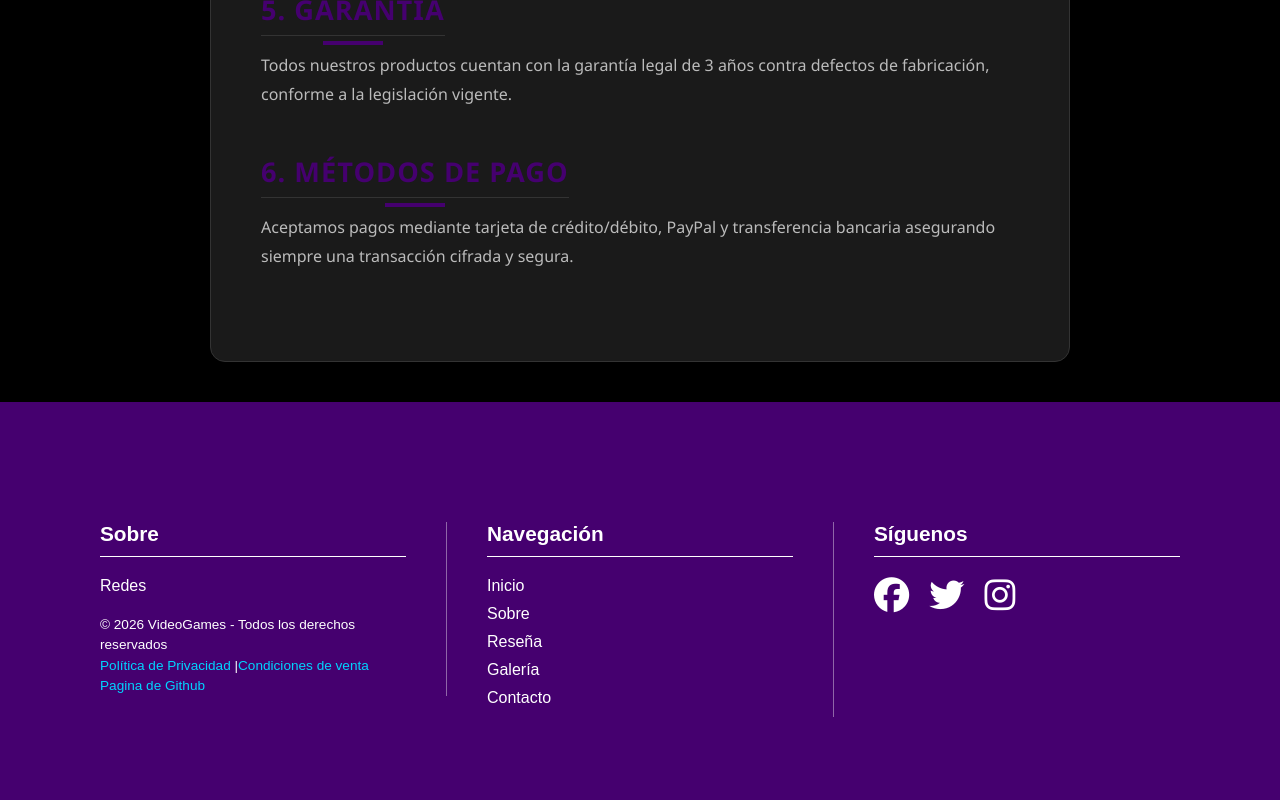
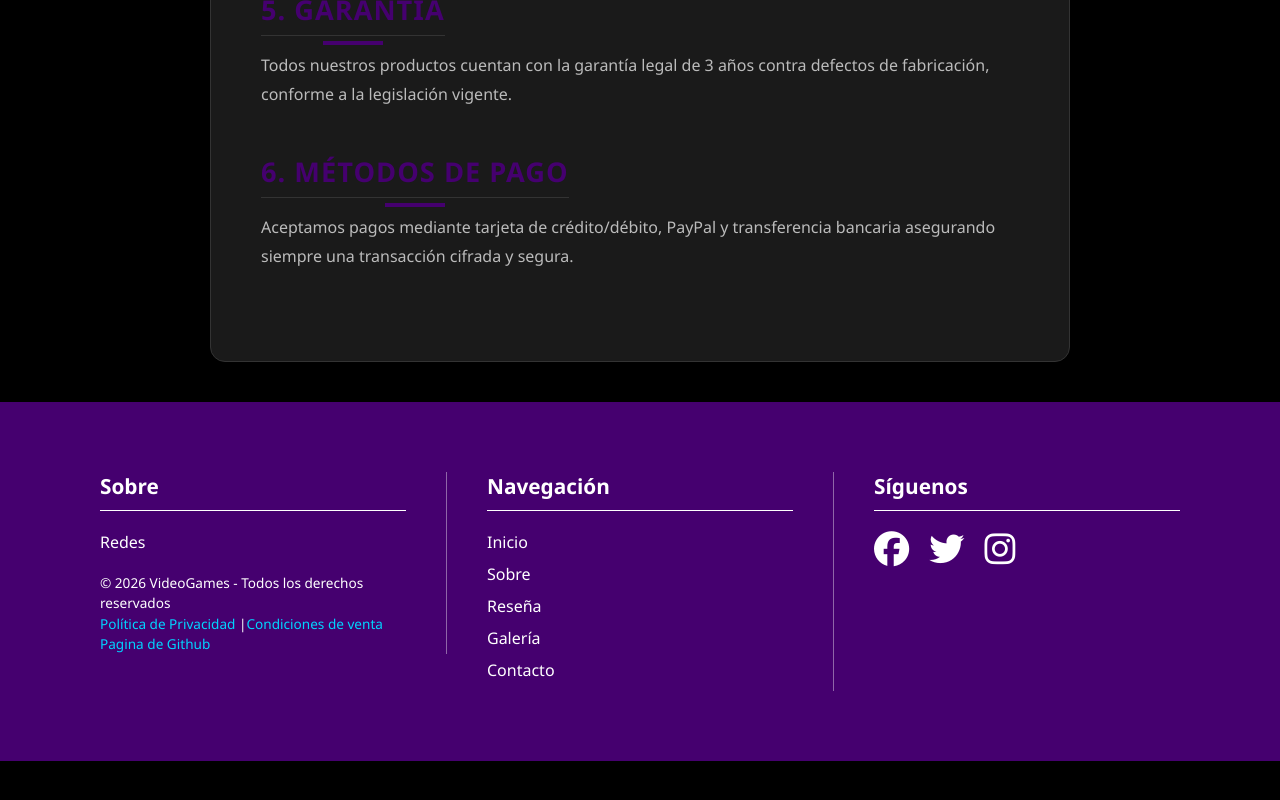
Before and after one commit to vinssoke/videogames-project, a React (Vite) app: page /terms in a window 1280 px wide. Shown: the part 1358-2158 px from the top of the page. After the commit the page ends 2119 px from the top, so only its background shows below. Built offline with nearby package versions, Linux system fonts and the light colour scheme.

Commit message:
props añadidos

```diff
--- a/src/components/footer/Footer.css
+++ b/src/components/footer/Footer.css
@@ -1,9 +1,17 @@
 .site-footer {
+  padding: 10px 0;
+  width: 100%;
+  position: sticky;
+  top: 0;
+  z-index: 1000;
+}
+
+.site-footer-purple {
   background-color: #45006f;
-  color: white;
-  padding: 60px 0;
-  width: 100%;
-  font-family: Arial, sans-serif;
+}
+
+.site-footer-green {
+  background-color: #aa15af;
 }
 
 .footer-inner {
--- a/src/components/footer/Footer.jsx
+++ b/src/components/footer/Footer.jsx
@@ -1,9 +1,9 @@
 import './Footer.css';
 import { Link } from 'react-router-dom';
 
-function Footer() {
+function Footer(props) {
   return (
-    <footer className="site-footer">
+    <footer className={`site-footer site-footer-${props.color}`}>
       <div className="footer-inner container">
 
         <div className="footer-column border-right">
--- a/src/components/header/Header.css
+++ b/src/components/header/Header.css
@@ -1,10 +1,17 @@
 .site-header {
-  background-color: #45006f;
   padding: 10px 0;
   width: 100%;
   position: sticky;
   top: 0;
   z-index: 1000;
+}
+
+.site-header-purple {
+  background-color: #45006f;
+}
+
+.site-header-green {
+  background-color: #15af1d;
 }
 
 .header-inner {
--- a/src/components/header/Header.jsx
+++ b/src/components/header/Header.jsx
@@ -1,12 +1,16 @@
-import './Header.css';
-import { Link } from 'react-router-dom';
+import "./Header.css";
+import { Link } from "react-router-dom";
 
-function Header() {
+function Header(props) {
   return (
-    <header className="site-header">
+    <header className={`site-header site-header-${props.color}`}>
       <div className="header-inner">
         <Link to="/" className="brand">
-          <img src="/img/gamers-LND-logotipo.svg" alt="Logo" className="header-logo" />
+          <img
+            src="/img/gamers-LND-logotipo.svg"
+            alt="Logo"
+            className="header-logo"
+          />
         </Link>
 
         <input type="checkbox" id="nav-check" className="nav-check" />
@@ -17,10 +21,18 @@ function Header() {
 
         <nav className="primary-nav">
           <ul className="nav-list">
-            <li className="nav-item"><Link to="/">Inicio</Link></li>
-            <li className="nav-item"><Link to="/opinions">Opiniones</Link></li>
-            <li className="nav-item"><Link to="/gallery">Galería</Link></li>
-            <li className="nav-item"><Link to="/contact">Contacto</Link></li>
+            <li className="nav-item">
+              <Link to="/">Inicio</Link>
+            </li>
+            <li className="nav-item">
+              <Link to="/opinions">Opiniones</Link>
+            </li>
+            <li className="nav-item">
+              <Link to="/gallery">Galería</Link>
+            </li>
+            <li className="nav-item">
+              <Link to="/contact">Contacto</Link>
+            </li>
           </ul>
         </nav>
       </div>
--- a/src/pages/contact/Contact.jsx
+++ b/src/pages/contact/Contact.jsx
@@ -5,7 +5,7 @@ import Footer from '../../components/footer/Footer';
 function Contact() {
   return (
     <div className="contact-wrapper">
-      <Header />
+     <Header color="purple" />
 
       <main>
         <section className="parallax-hero">
@@ -49,7 +49,7 @@ function Contact() {
         </section>
       </main>
 
-      <Footer />
+       <Footer color="purple"/>
     </div>
   );
 }
--- a/src/pages/gallery/Gallery.jsx
+++ b/src/pages/gallery/Gallery.jsx
@@ -44,7 +44,7 @@ function Gallery() {
 
   return (
     <div className="gallery-wrapper">
-      <Header />
+     <Header color="purple" />
 
       <main>
         <section className="parallax-hero">
@@ -75,7 +75,7 @@ function Gallery() {
         </section>
       </main>
 
-      <Footer />
+      <Footer color="purple"/>
     </div>
   );
 }
--- a/src/pages/home/Home.jsx
+++ b/src/pages/home/Home.jsx
@@ -5,7 +5,7 @@ import Footer from '../../components/footer/Footer';
 function Home() {
   return (
     <div className="home-wrapper">
-      <Header />
+      <Header color="purple" />
 
       <main>
         <section id="home" className="parallax-hero">
@@ -49,7 +49,7 @@ function Home() {
         </section>
       </main>
 
-      <Footer />
+      <Footer color="purple"/>
     </div>
   );
 }
--- a/src/pages/opinions/Opinions.jsx
+++ b/src/pages/opinions/Opinions.jsx
@@ -29,7 +29,7 @@ function Opinions() {
 
   return (
     <div className="forum-wrapper">
-      <Header />
+     <Header color="purple" />
       <main>
         <section className="parallax-hero">
           <div className="home-content">
@@ -62,7 +62,7 @@ function Opinions() {
           </div>
         </section>
       </main>
-      <Footer />
+      <Footer color="purple"/>
     </div>
   );
 }
--- a/src/pages/privacy/Privacy.jsx
+++ b/src/pages/privacy/Privacy.jsx
@@ -5,7 +5,7 @@ import Footer from '../../components/footer/Footer';
 function Privacy() {
   return (
     <div className="privacy-wrapper">
-      <Header />
+      <Header color="purple" />
 
       <main className="privacy-main">
         <section className="parallax-hero">
@@ -69,7 +69,7 @@ function Privacy() {
         </section>
       </main>
 
-      <Footer />
+       <Footer color="purple"/>
     </div>
   );
 }
--- a/src/pages/terms/terms.jsx
+++ b/src/pages/terms/terms.jsx
@@ -5,7 +5,7 @@ import Footer from '../../components/footer/Footer';
 function Terms() {
   return (
     <div className="privacy-wrapper">
-      <Header />
+      <Header color="purple" />
 
       <main className="privacy-main">
         <section className="parallax-hero">
@@ -57,7 +57,7 @@ function Terms() {
         </section>
       </main>
 
-      <Footer />
+       <Footer color="purple"/>
     </div>
   );
 }
```
